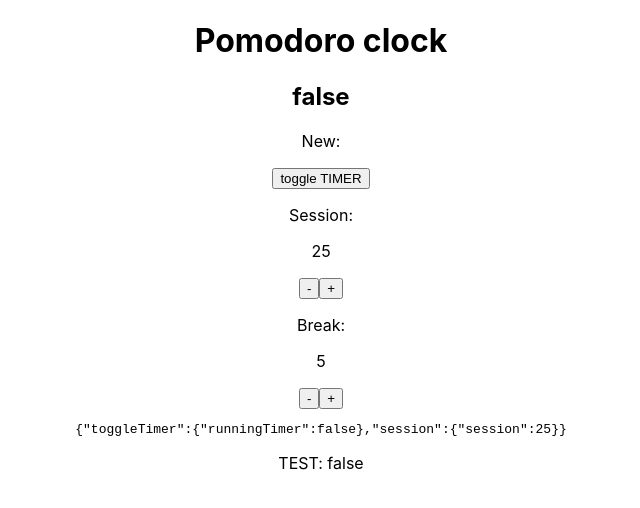
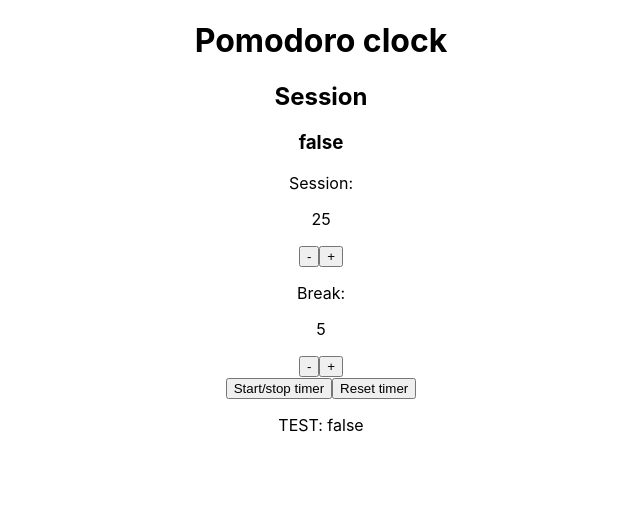
Before and after one commit to JAlblas/pomodoro, a React (Create React App) app: page / in a window 1280 px wide. Shown: the top 508 px of the page, without its empty margins (319-959 px from the left). Built offline with nearby package versions, Linux system fonts and the light colour scheme.

Commit message:
A plethora of changes

```diff
--- a/package.json
+++ b/package.json
@@ -3,6 +3,7 @@
   "version": "0.1.0",
   "private": true,
   "dependencies": {
+    "npm": "^6.8.0",
     "react": "^16.8.1",
     "react-dom": "^16.8.1",
     "react-redux": "^6.0.0",
--- /dev/null
+++ b/src/actions/editBreak.js
@@ -0,0 +1,11 @@
+export const incrementBreak = () => {
+ return {
+  type: 'INCREMENT_BREAK'
+ }
+}
+
+export const decrementBreak = () => {
+ return {
+  type: 'DECREMENT_BREAK'
+ }
+}
--- /dev/null
+++ b/src/actions/editSession.js
@@ -0,0 +1,11 @@
+export const incrementSession = () => {
+ return {
+  type: 'INCREMENT_SESSION'
+ }
+}
+
+export const decrementSession = () => {
+ return {
+  type: 'DECREMENT_SESSION'
+ }
+}
--- a/src/actions/incrementSession.js
+++ /dev/null
@@ -1,7 +0,0 @@
-export const incrementSession = () => {
- console.log("INCREMENTING");
- return {
-  type: 'INCREMENT_SESSION',
-  payload: 'Succes'
- }
-}
--- /dev/null
+++ b/src/actions/timerControl.js
@@ -0,0 +1,11 @@
+export const toggleTimerAction = () => {
+ return {
+  type: 'TOGGLE_TIMER'
+ }
+}
+
+export const resetAction = () => {
+ return {
+  type: 'RESET'
+ }
+}
--- a/src/actions/toggleTimerAction.js
+++ /dev/null
@@ -1,6 +0,0 @@
-export const toggleTimerAction = () => {
- return {
-  type: 'TOGGLE_TIMER',
-  payload: 'toggle'
- }
-}
--- a/src/components/App.js
+++ b/src/components/App.js
@@ -4,10 +4,9 @@ import { connect } from 'react-redux';
 import Timer from './Timer.js';
 import ConfigSection from './ConfigSection';
 
-import logo from './../logo.svg';
 import './App.css';
 
-import { toggleTimerAction } from './../actions/toggleTimerAction';
+import { toggleTimerAction, resetAction } from './../actions/timerControl';
 
 const mapStateToProps = state => ({
  ...state
@@ -15,7 +14,8 @@ const mapStateToProps = state => ({
 })
 
 const mapDispatchToProps = dispatch => ({
- toggleTimerAction: () => dispatch(toggleTimerAction())
+ toggleTimerAction: () => dispatch(toggleTimerAction()),
+ resetAction: () => dispatch(resetAction())
 })
 
 class App extends Component {
@@ -28,14 +28,9 @@ class App extends Component {
    <div className="App">
     <h1>Pomodoro clock</h1>
     <Timer runningTimer={this.props.toggleTimer.runningTimer}/>
-    <button onClick={this.props.toggleTimerAction}>toggle TIMER</button>
     <ConfigSection />
-    <pre>
-     {
-      JSON.stringify(this.props)
-     }
-    </pre>
-
+    <button id="start_stop" onClick={this.props.toggleTimerAction}>Start/stop timer</button>
+    <button id="reset" onClick={this.props.resetAction}>Reset timer</button>
     <p>TEST: {JSON.stringify(this.props.toggleTimer.runningTimer)}</p>
 
    </div>
--- a/src/components/ConfigSection.js
+++ b/src/components/ConfigSection.js
@@ -1,27 +1,33 @@
-import React, { Component } from 'react';
+import React from 'react';
 import { connect } from 'react-redux';
 
-import { incrementSession } from './../actions/incrementSession';
+import { incrementSession, decrementSession } from './../actions/editSession';
+import { incrementBreak, decrementBreak } from './../actions/editBreak';
 
 const mapStateToProps = state => ({
  //...state
- "session": state.session.session
+ "session": state.session.session,
+ "break": state.break.break
 })
 
 const mapDispatchToProps = dispatch => ({
- incrementSession: () => dispatch(incrementSession())
+   incrementSession: () => dispatch(incrementSession()),
+   decrementSession: () => dispatch(decrementSession()),
+   incrementBreak: () => dispatch(incrementBreak()),
+   decrementBreak: () => dispatch(decrementBreak())
 })
 
 const ConfigSection = (props) =>
   <div className="settings">
     <p id="session-label">Session:</p>
     <p id="session-length">{props.session}</p>
-    <button id="session-decrement">-</button>
+    <button id="session-decrement" onClick={props.decrementSession}>-</button>
     <button id="session-increment" onClick={props.incrementSession}>+</button>
+
     <p id="break-label">Break:</p>
-    <p id="break-length">5</p>
-    <button id="break-decrement">-</button>
-    <button id="break-increment">+</button>
+    <p id="break-length">{props.break}</p>
+    <button id="break-decrement" onClick={props.decrementBreak}>-</button>
+    <button id="break-increment" onClick={props.incrementBreak}>+</button>
   </div>
 
   export default connect(mapStateToProps, mapDispatchToProps)(ConfigSection);
--- a/src/components/Timer.js
+++ b/src/components/Timer.js
@@ -12,12 +12,10 @@ class Timer extends Component {
 
  render() {
   return (
-      <div className="row mt-5">
-        <div className="col-md-4 offset-md-1">
-          <h2>{JSON.stringify(this.props.toggleTimer)}</h2>
-          <a href="#">{this.props.toggleTimer}</a>
-          <p>New: {this.props.toggleTimer}</p>
-        </div>
+      <div className="timer-section">
+          <h2 id="timer-label">Session</h2>
+          <p id="time-left"></p>
+          <h3>{JSON.stringify(this.props.toggleTimer)}</h3>
       </div>
     );
  }
--- /dev/null
+++ b/src/reducers/breakReducer.js
@@ -0,0 +1,27 @@
+const initialState = {
+  break: 5
+};
+
+export default (state = initialState, action) => {
+   console.log(action.type);
+   switch (action.type) {
+    case 'INCREMENT_BREAK':
+      if (state.break < 60) {
+        return Object.assign({}, state, {
+          break: state.break += 1
+        });
+      } else {
+        return state;
+      }
+    case 'DECREMENT_BREAK':
+      if (state.break > 1) {
+        return Object.assign({}, state, {
+          break: state.break -= 1
+        });
+      } else {
+        return state;
+      }
+    default:
+     return state
+   }
+}
--- a/src/reducers/rootReducer.js
+++ b/src/reducers/rootReducer.js
@@ -1,9 +1,21 @@
 import { combineReducers } from 'redux';
 
-import toggleTimerReducer from './toggleTimerReducer';
+import toggleTimerReducer from './timerControlReducer';
 import sessionReducer from './sessionReducer';
+import breakReducer from './breakReducer';
 
-export default combineReducers({
+const appReducer = combineReducers({
  "toggleTimer": toggleTimerReducer,
- "session": sessionReducer
+ "session": sessionReducer,
+ "break": breakReducer
 });
+
+const rootReducer = (state, action) => {
+  if (action.type === 'RESET') {
+    console.log("RESET ROOT");
+    state = undefined
+  }
+  return appReducer(state, action)
+};
+
+export default rootReducer;
```
Also changed, not shown: src/reducers/timerControlReducer.js (renamed from src/reducers/toggleTimerReducer.js), 1 other file (tests, documents, lock files or other folders).
